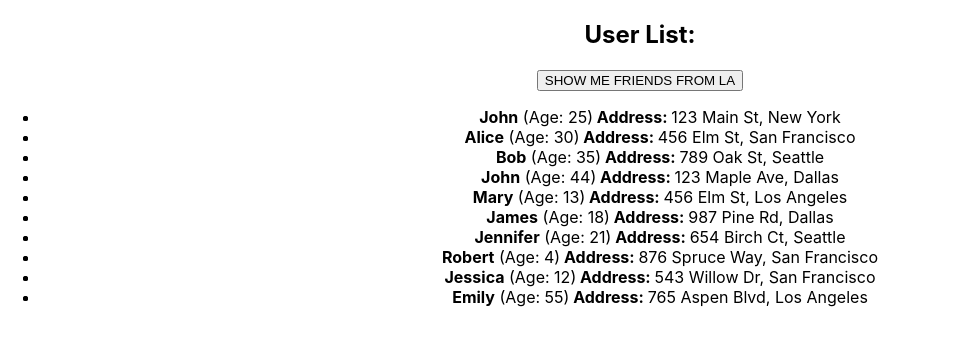
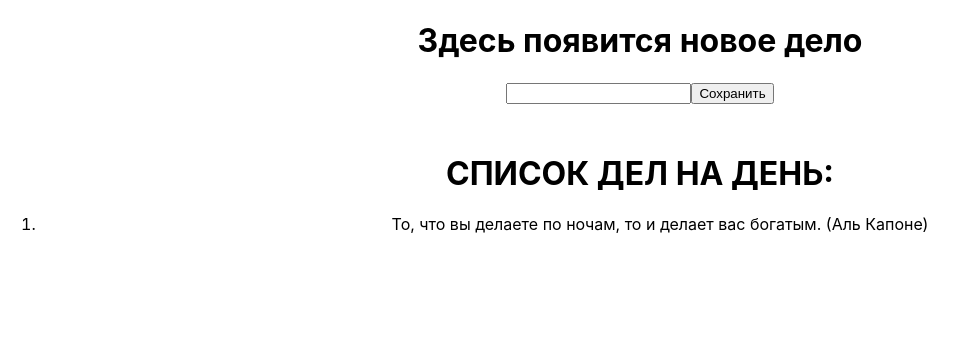
Before and after one commit to AdelZinnurova/homework-front-main, a React (Create React App) app: page / in a window 1280 px wide. Shown: the top 346 px of the page, without its empty margins (0-968 px from the left). Built offline with nearby package versions, Linux system fonts and the light colour scheme.

Commit message:
Lesson-3

```diff
--- a/src/App.tsx
+++ b/src/App.tsx
@@ -8,8 +8,8 @@
   return (
     <div className="App">
       {/*<HW1 />*/}
-      <HW2 />
-      {/*<HW3 />*/}
+      {/*<HW2 />*/}
+      <HW3 />
       {/*<HW4 />*/}
     </div>
   );
--- a/src/HW/3/HW3.tsx
+++ b/src/HW/3/HW3.tsx
@@ -1,4 +1,4 @@
-import { useState } from 'react';
+import {ChangeEvent, useState} from 'react';
 
 export const HW3 = () => {
   // 1️⃣ Раскомментируйте JSX(HW3.tsx) и вы увидите,
@@ -16,40 +16,41 @@
     'То, что вы делаете по ночам, то и делает вас богатым. (Аль Капоне)',
   ]);
 
-  const handleChange = (event: 'НУЖНО ПРОТИПИЗИРОВАТЬ') => {
-    // setCurrentText(ЧЕГО-ТО НЕ ХВАТАЕТ);
+  const handleChange = (event: ChangeEvent<HTMLInputElement>) => {
+    setCurrentText(event.currentTarget.value);
   };
 
-  const handleSave = () => {
-    // ЗАСЕТАТЬ БЫ ТЕКСТ В texts И НЕ ПОТЕРЯТЬ НАПУТСТВИЕ ИЗ ПРОШЛОГО ВЕКА)
-    // А ЗАТЕМ УБРАТЬ ЗА СОБОЙ В currentText
+  const handleSave = (title: string) => {
+    const newText: string = currentText;
+    const nextState = [...texts, newText]
+    setTexts(nextState)
   };
 
   return (
     <div id={'hw03'}>
-      {/*{currentText ? (*/}
-      {/*  <h1 id={'hw03-text'}>ЗДЕСЬ ХОТЕЛОСЬ БЫ УВИДЕТЬ ВВОДИМЫЙ ТЕКСТ</h1>*/}
-      {/*) : (*/}
-      {/*  <h1 id={'hw03-default-text'}>Здесь появится новое дело</h1> // ничего не меняем, здесь все норм*/}
-      {/*)}*/}
+      {currentText ? (
+        <h1 id={'hw03-text'}>{currentText}</h1>
+      ) : (
+        <h1 id={'hw03-default-text'}>Здесь появится новое дело</h1> // ничего не меняем, здесь все норм
+      )}
 
-      {/*<input id={'hw03-input'} type="text" value={currentText} onChange={handleChange} />*/}
+      <input id={'hw03-input'} type="text" value={currentText} onChange={handleChange} />
 
-      {/*<button id={'hw03-button'} onClick={() => {}}> // НЕ ХВАТАТЕТ ФУНКЦИИ*/}
-      {/*  Сохранить*/}
-      {/*</button>*/}
+      <button id={'hw03-button'} onClick={() => handleSave(currentText)}>
+        Сохранить
+      </button>
 
-      {/*<h1 style={{ marginTop: '50px' }}>СПИСОК ДЕЛ НА ДЕНЬ:</h1>*/}
+      <h1 style={{ marginTop: '50px' }}>СПИСОК ДЕЛ НА ДЕНЬ:</h1>
 
-      {/*<ol id={'hw03-tasks'}>*/}
-      {/*  {ОТРИСОВАТЬ МАССИВ.map((el, index) => {*/}
-      {/*    return (*/}
-      {/*      <li key={index} id={`hw03-task-${index}`}>*/}
-      {/*        {el}*/}
-      {/*      </li>*/}
-      {/*    );*/}
-      {/*  })}*/}
-      {/*</ol>*/}
+      <ol id={'hw03-tasks'}>
+        {texts.map((el, index) => {
+          return (
+            <li key={index} id={`hw03-task-${index}`}>
+              {el}
+            </li>
+          );
+        })}
+      </ol>
     </div>
   );
 };
```
